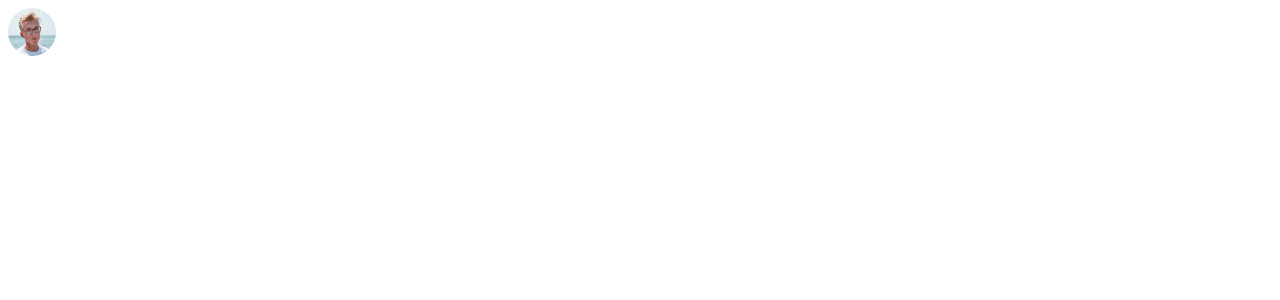
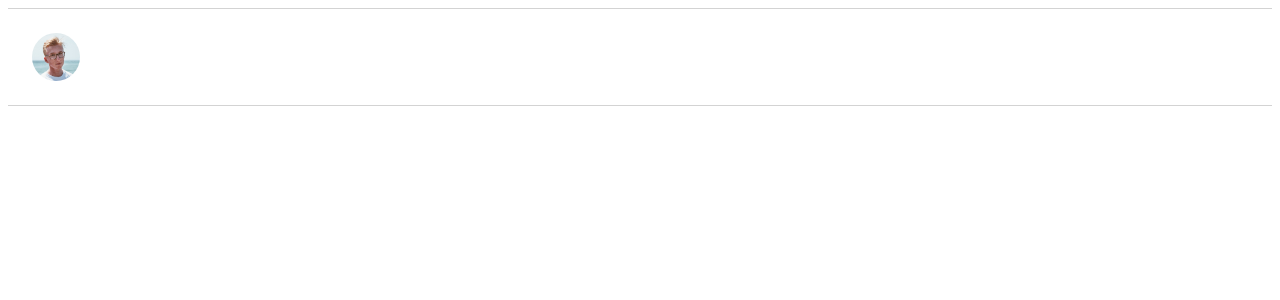
Before and after one commit to wahidrahim/vue-nested-comments, a Vue app: page / in a window 1280 px wide. Shown: the top 300 px of the page. Built offline with nearby package versions, Linux system fonts and the light colour scheme.

Commit message:
style comment with grid layout

```diff
--- a/src/components/Comment.vue
+++ b/src/components/Comment.vue
@@ -1,6 +1,7 @@
 <template>
   <div class="comment">
     <Avatar :url="avatarUrl" />
+    <div class="user-name"></div>
   </div>
 </template>
 
@@ -22,4 +23,15 @@ export default {
 };
 </script>
 
-<style></style>
+<style lang="scss" scoped>
+$border: 1px solid lightgray;
+
+.comment {
+  display: grid;
+  grid-template-columns: 4.5rem auto;
+  grid-template-rows: auto;
+  padding: 1.5rem;
+  border-top: $border;
+  border-bottom: $border;
+}
+</style>
```
